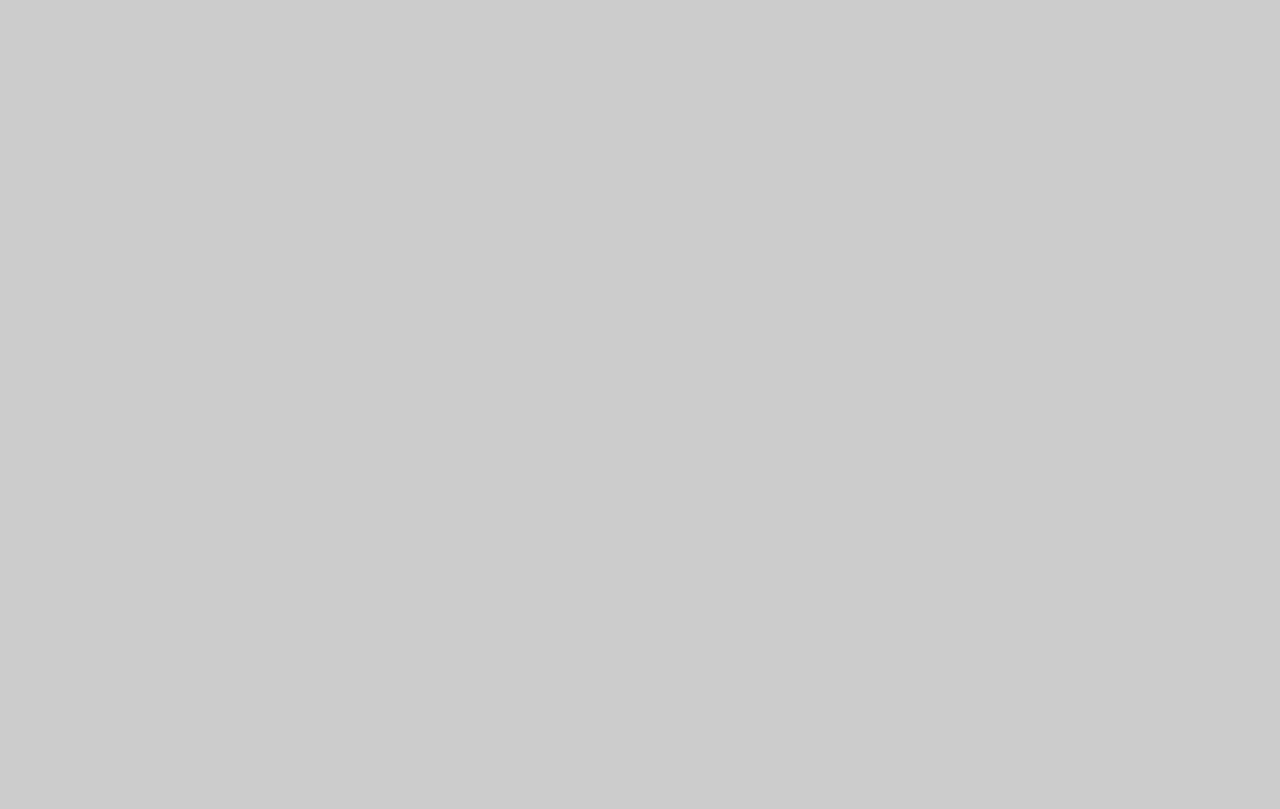
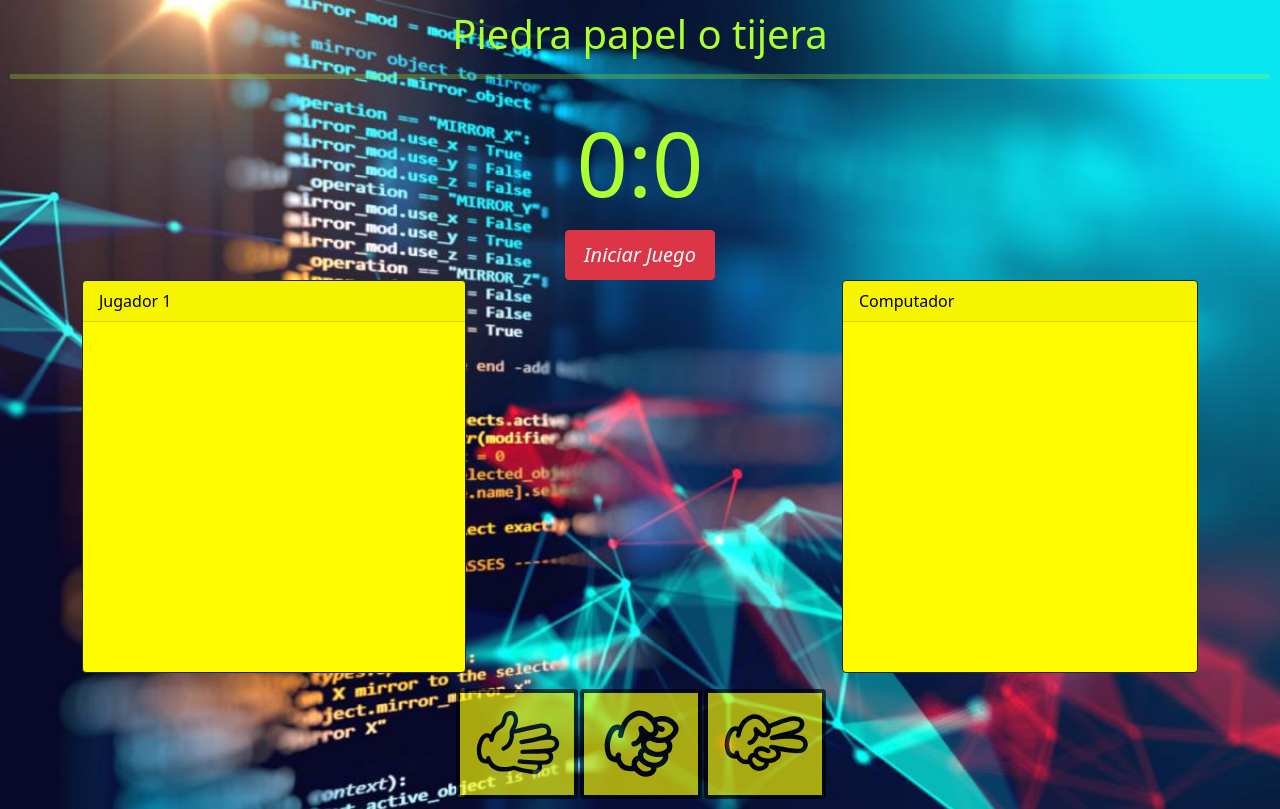
Before and after one commit to capb90/rock-paper-scissors-game, a website built with webpack: page src/index.html in a window 1280 px wide. Built offline with nearby package versions, Linux system fonts and the light colour scheme.

Commit message:
🐛 FIX:  Fix background image

```diff
--- a/src/css/componentes.css
+++ /dev/null
@@ -1,5 +0,0 @@
-h3{
-    color: indigo;
-    font-size: 35px;
-    text-align: center;
-}
--- a/src/index.html
+++ b/src/index.html
@@ -1,14 +1,80 @@
 <!DOCTYPE html>
 <html lang="en">
-<head>
-    <meta charset="UTF-8">
-    <meta http-equiv="X-UA-Compatible" content="IE=edge">
-    <meta name="viewport" content="width=device-width, initial-scale=1.0">
-    <title>title</title>
-</head>
-<body>
-    <!-- coments -->
-    <!-- coments -->
-    <!-- coments -->
-</body>
+  <head>
+    <meta charset="UTF-8" />
+    <meta http-equiv="X-UA-Compatible" content="IE=edge" />
+    <meta name="viewport" content="width=device-width, initial-scale=1.0" />
+    <link
+      href="https://cdn.jsdelivr.net/npm/bootstrap@5.1.3/dist/css/bootstrap.min.css"
+      rel="stylesheet"
+      integrity="sha384-1BmE4kWBq78iYhFldvKuhfTAU6auU8tT94WrHftjDbrCEXSU1oBoqyl2QvZ6jIW3"
+      crossorigin="anonymous"
+    />
+  </head>
+  <body>
+    <header class="titulo">
+      <h1>Piedra papel o tijera</h1>
+    </header>
+    <hr />
+
+    <main>
+      <div class="container">
+        <div class="row marcador">
+          <div class="col"><span>0</span>:<span>0</span></div>
+        </div>
+        <div class="buttons-layout">
+          <button type="button" class="btn btn-danger">Iniciar Juego</button>
+        </div>
+
+        <div class="row">
+          <div class="col-8">
+            <div class="card border-dark mb-3" style="max-width: 24rem">
+              <div id="nombre" class="card-header">Jugador 1</div>
+              <div class="card-body text-primary">
+                <!-- <img src="assets/img/rock.svg" /> -->
+              </div>
+            </div>
+          </div>
+          <div class="col-4">
+            <div class="card border-dark mb-3" style="max-width: 24rem">
+              <div class="card-header">Computador</div>
+              <div class="card-body text-dark">
+                <!-- <img src="assets/img/rock.svg"/> -->
+              </div>
+            </div>
+          </div>
+        </div>
+
+        <!-- <div class="row"> -->
+        <div class="buttons-layout">
+          <button
+            disabled="disabled"
+            type="button"
+            class="button-selection btn btn-select"
+          >
+            <img class="img-button" src="assets/images/paper.svg" alt="papel" />
+          </button>
+          <button
+            disabled="disabled"
+            type="button"
+            class="button-selection btn btn-select"
+          >
+            <img class="img-button" src="assets/images/rock.svg" alt="piedra" />
+          </button>
+          <button
+            disabled="disabled"
+            type="button"
+            class="button-selection btn btn-select"
+          >
+            <img
+              class="img-button"
+              src="assets/images/scissors.svg"
+              alt="tijera"
+            />
+          </button>
+        </div>
+        <!-- </div> -->
+      </div>
+    </main>
+  </body>
 </html>
--- a/src/styles.css
+++ b/src/styles.css
@@ -1,7 +1,61 @@
 body{
+    margin: 10px;
+    background-image: url('assets/images/fondo.jpg');
     background-color: #ccc;
+    background-repeat: no-repeat;
+    background-size: cover;
 }
 
-img{
+.titulo{
+   text-align: center;
+   color: greenyellow;
+}
+
+hr{
+    color: greenyellow;
+    border-top: 5px solid greenyellow;
+}
+
+.marcador{
+    text-align: center;
+    font-size: 90px;
+    color: greenyellow;
+}
+
+.img-button{
+    width: 90px;
+}
+
+.button-selection{
+    background-color: #FFFC00;
+    border: 4px solid black;
+    margin-left: 2px;
+}
+
+.buttons-layout{
+    display:flex;
+    justify-content: center;
+}
+
+.card{
+    background-color: #FFFC00;
+    color: black;
+}
+
+.btn-select:hover{
+    background-color: #ADAB00;
+}
+
+.btn-danger{
     width: 150px;
+    height: 50px;
+    font-size: 15pt;
+    font-style: italic;
 }
+
+.card-body{
+    height: 350px;
+    display: flex;
+    justify-content: center;
+    align-items: center;
+}
--- a/webpack.config.js
+++ b/webpack.config.js
@@ -26,7 +26,7 @@ module.exports = {
         use: [MiniCssExtract.loader, "css-loader"],
       },
       {
-        test: /\.(png|jpe?g|gif)$/i,
+        test: /\.(png|jpg?e|gif)$/i,
         loader: "file-loader",
       },
     ],
@@ -35,7 +35,7 @@ module.exports = {
   plugins: [
     new HtmlWebPack({
       title: "WebPack app",
-      filename: "index.html",
+      // filename: "index.html",
       template: "./src/index.html",
     }),
     new MiniCssExtract({
--- a/webpack.prod.js
+++ b/webpack.prod.js
@@ -30,7 +30,7 @@ module.exports = {
         use: [MiniCssExtract.loader, "css-loader"],
       },
       {
-        test: /\.(png|jpe?g|gif)$/i,
+        test: /\.(png|jpg?e|gif)$/i,
         loader: "file-loader",
       },
       {
```
Also changed, not shown: src/assets/images/Spinner.svg (added), src/assets/images/fondo.jpg (added), src/assets/images/paper.svg (added), src/assets/images/rock.svg (added), src/assets/images/scissors.svg (added).
